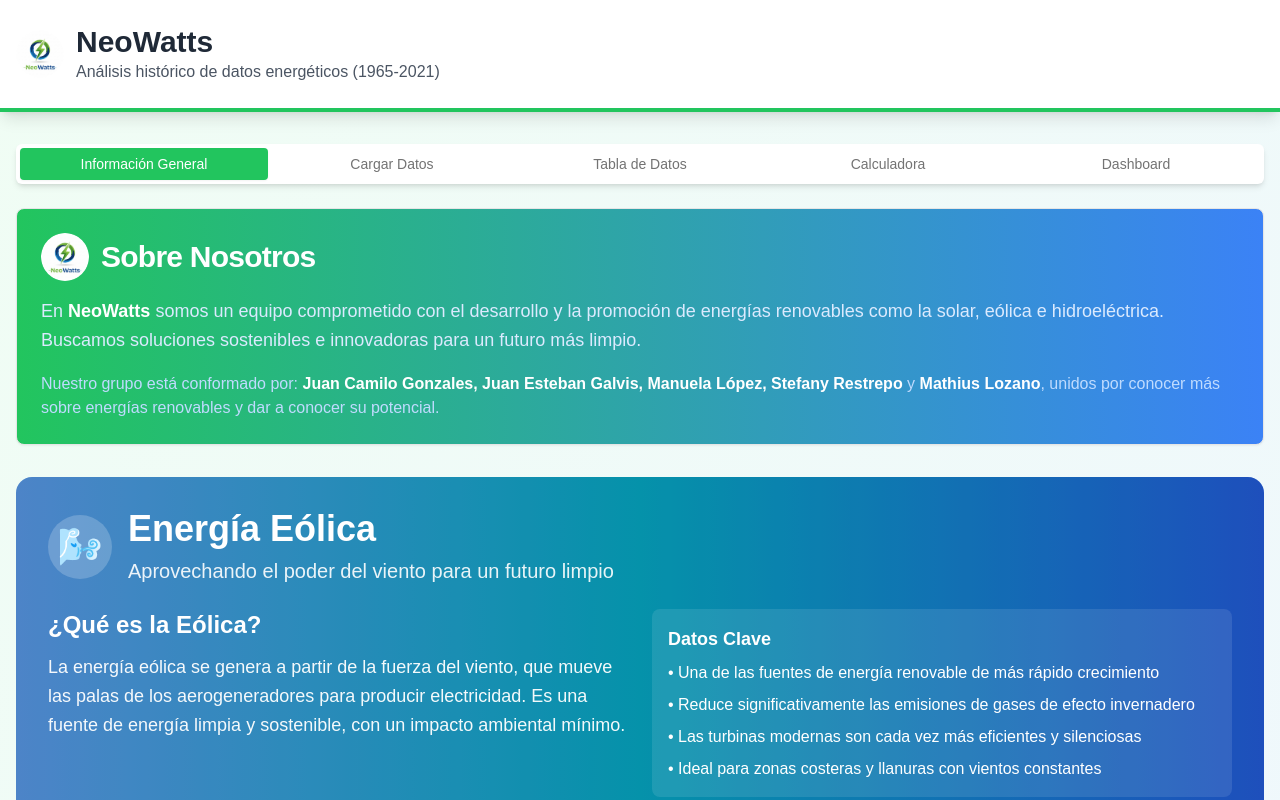
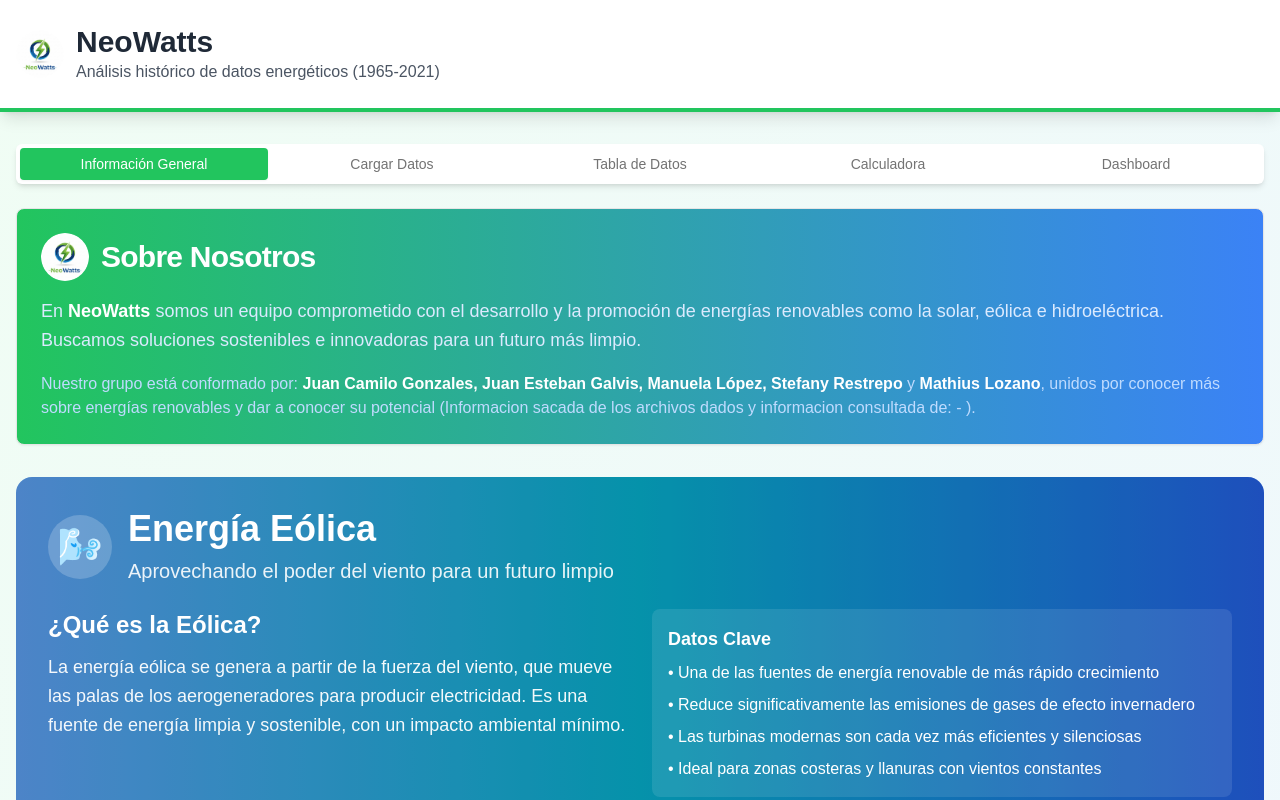
Before and after one commit to MT1504-COFFEE/NeoWatts, a Next.js app: page / in a window 1280 px wide. Shown: the top 800 px of the page. Built offline with nearby package versions, Linux system fonts and the light colour scheme.

Commit message:
cambios en solarinfo

```diff
--- a/app/components/SolarInfoSection.tsx
+++ b/app/components/SolarInfoSection.tsx
@@ -211,7 +211,7 @@ export default function SolarInfoSection() {
             Nuestro grupo está conformado por:{" "}
             <span className="font-bold text-white">Juan Camilo Gonzales, Juan Esteban Galvis, Manuela López, Stefany Restrepo</span> y{" "}
             <span className="font-bold text-white">Mathius Lozano</span>, unidos por conocer más sobre energías renovables y dar a
-            conocer su potencial.
+            conocer su potencial (Informacion sacada de los archivos dados y informacion consultada de: - ).
           </p>
         </CardContent>
       </Card>
```
